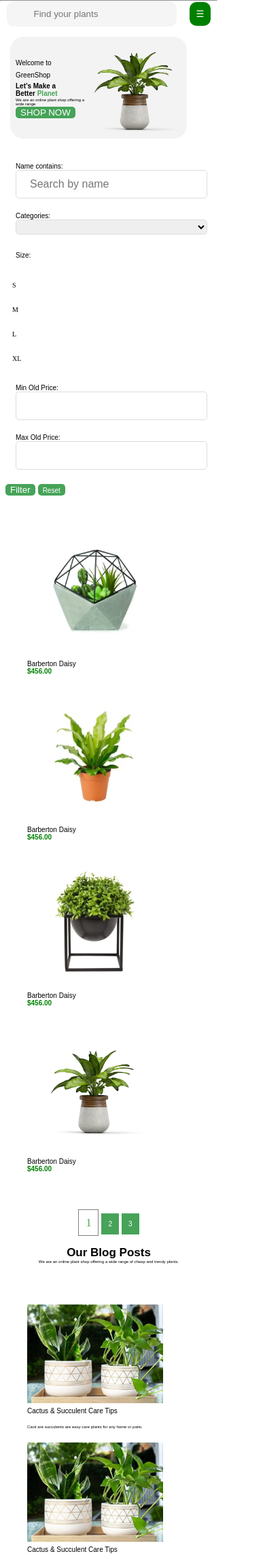
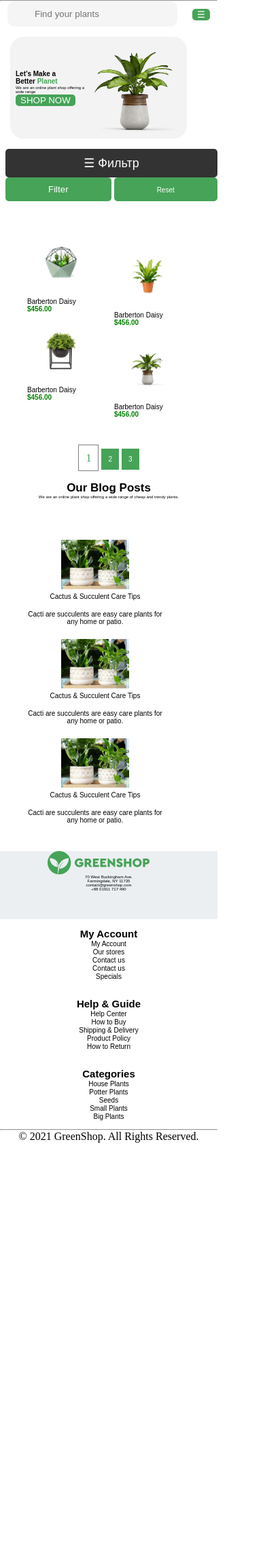
Before and after one commit to alfi7773/plants, a Django app: page / in a window 390 px wide. Shown: the top 2289 px of the page at 68% size. After the commit the page ends 1681 px from the top, so only its background shows below. Run offline with Django 5.2, Linux system fonts and the light colour scheme; data comes from the database, SQL or seed files in the repository; both versions use the stored data as it was after the commit; parts of the project's set-up code (start-up, migrations or seed data) failed here and were passed over.

Commit message:
media| 2

```diff
--- a/plant/urls.py
+++ b/plant/urls.py
@@ -8,5 +8,6 @@ urlpatterns = [
     path('cart/', views.CartView.as_view(), name='cart'),
     path('add_to_cart/', views.AddToCartView.as_view(), name='add_to_cart'),
     path('remove_from_cart/', views.RemoveFromCartView.as_view(), name='remove_from_cart'),
+    path('catologue/', views.Catologue.as_view(), name='catologue'),
     path('', views.HomePageView.as_view(), name='home'),
 ]
--- a/plant/views.py
+++ b/plant/views.py
@@ -29,6 +29,23 @@ class HomePageView(ListView):
         context['form'] = CustomUserCreationForm
         context['filter'] = self.plantfilter
         return context
+
+class Catologue(ListView):
+    template_name = 'catologue.html'
+    context_object_name = 'plants'
+    paginate_by = 4
+
+    def get_queryset(self):
+        plants = Plant.objects.all()
+        self.plantfilter = PlantFilter(self.request.GET, queryset=plants)
+        return self.plantfilter.qs
+
+    def get_context_data(self, **kwargs):
+        context = super().get_context_data(**kwargs)
+        context['categories'] = Category.objects.all()
+        context['filter'] = self.plantfilter
+        return context
+
 
 class CartView(View):
     def get(self, request, *args, **kwargs):
--- a/static/static_dirs/css/main.css
+++ b/static/static_dirs/css/main.css
@@ -18,7 +18,7 @@ hr {
     font-size: 10px;
 }
 
-.marg-left-20  {
+.marg-left-20 {
     margin-left: 70px;
 }
 
@@ -27,9 +27,30 @@ hr {
     margin: 0 auto;
 }
 
+.containers {
+    width: 1300px;
+    margin: 0 auto;
+}
 
 .pad-20 {
     padding: 20px;
+}
+
+.burger-btn {
+    display: none;
+    background: #333;
+    color: #fff;
+    border: none;
+    padding: 10px 15px;
+    font-size: 18px;
+    cursor: pointer;
+}
+
+
+
+
+.filter-menu {
+    display: none;
 }
 
 .col-display {
@@ -247,12 +268,19 @@ button {
     border: solid 0;
 }
 
+.formss {
+    /*border: none;*/
+    padding: 10px;
+    border: solid 0;
+}
 
 
-.forms input, select {
+
+.forms input,
+select {
     /* max-width: 500px; */
     width: 100%;
-    margin: 5px ;
+    margin: 5px;
     padding: 10px;
     border: 1px solid #ddd;
     border-radius: 5px;
@@ -262,6 +290,22 @@ button {
     /* padding: 10px; */
     /* border: none; */
 }
+
+.formss input,
+select {
+    /* max-width: 500px; */
+    width: 100%;
+    margin: 5px;
+    padding: 10px;
+    border: 1px solid #ddd;
+    border-radius: 5px;
+    font-size: 16px;
+    outline: none;
+    transition: border-color 0.3s;
+    /* padding: 10px; */
+    /* border: none; */
+}
+
 
 .green {
     color: green;
@@ -422,7 +466,8 @@ button {
     top: -20px;
     width: 100%;
     height: 100%;
-    background-color: rgba(0, 0, 0, 0.4); /* полупрозрачный фон */
+    background-color: rgba(0, 0, 0, 0.4);
+    /* полупрозрачный фон */
 }
 
 /* Контент модального окна */
--- a/static/static_dirs/css/meda.css
+++ b/static/static_dirs/css/meda.css
@@ -33,11 +33,26 @@
         width: 100%;
     }
 
+    .display-plant {
+
+    }
+
 
     .menu {
         display: none;
         position: absolute;
         top: 50px;
+        right: 10px;
+        background: white;
+        padding: 10px;
+        border-radius: 5px;
+        box-shadow: 0 4px 6px rgba(0, 0, 0, 0.1);
+    }
+
+    .menu1 {
+        display: none;
+        position: absolute;
+        top: 500px;
         right: 10px;
         background: white;
         padding: 10px;
@@ -56,7 +71,14 @@
         color: black;
     }
 
-    .menu-button {
+    .menu1 div {
+        display: block;
+        padding: 10px;
+        /* text-decoration: none; */
+        color: black;
+    }
+
+    .menu1-button {
         background: green;
         color: white;
         border: none;
@@ -64,6 +86,33 @@
         border-radius: 10px;
         cursor: pointer;
     }
+
+    img {
+        max-width: 100px;
+    }
+
+    .card-plant {
+        display: grid;
+        grid-template-columns: repeat(2, 1fr); /* Две колонки */
+        gap: 16px; /* Отступы между карточками */
+    }
+
+    .card-plant a:nth-child(1) {
+        transform: translateY(0); /* Первая карточка на месте */
+    }
+
+    .card-plant a:nth-child(2) {
+        transform: translateY(20px); /* Вторая чуть ниже */
+    }
+
+    .card-plant a:nth-child(3) {
+        transform: translateY(-10px); /* Третья чуть выше */
+    }
+
+    .card-plant a:nth-child(4) {
+        transform: translateY(15px); /* Четвертая ниже */
+    }
+
 
     .first-block {
         background-color: rgb(243, 243, 243);
@@ -103,6 +152,10 @@
     .card-plant p {
         font-size: 10px;
     }
+
+    /* .card-plant {
+        grid-template-columns: repeat(1, 1fr);
+    } */
 
     h1 {
         font-size: 17px;
@@ -210,22 +263,56 @@
         cursor: pointer;
     }
 
-    .forms p {
+    .forms {
+        display: none;
+    }
+
+    .formss p {
         padding: 10px 5px;
     }
 
-    .forms input, select {
+    .formss input, select {
         height: 0;
         margin: 0;
     }
 
-    .forms label {
+    .formss label {
         font-size: 10px;
     }
 
     .display-plant {
         flex-wrap: nowrap;
-        grid-template-columns: repeat(1, 1fr);
+        /* grid-template-columns: repeat(1, 1fr); */
+    }
+
+    .burger-btn {
+        display: block;
+    }
+
+    .filter-menu {
+        display: none;
+    }
+
+    .filter-menu.active {
+        display: block;
+    }
+
+    .mi button{
+        padding: 10px 63px;
+    }
+
+    .login {
+        display: none;
+    }
+
+    .first-block h3 {
+        display: none;
+    }
+
+    .cent {
+        /* display: flex; */
+        /* justify-content: center; */
+        padding-left: 50px;
     }
 
     /* .display {
@@ -254,6 +341,11 @@
 
     .paginations {
         text-align: center;
+    }
+
+
+    .none {
+        display: none;
     }
 
     /*
--- a/static/static_dirs/js/script.js
+++ b/static/static_dirs/js/script.js
@@ -2,6 +2,23 @@ document.getElementById("menu-toggle").addEventListener("click", function () {
   var menu = document.getElementById("menu");
   menu.style.display = (menu.style.display === "block") ? "none" : "block";
 });
+
+
+function toggleFilter() {
+  document.querySelector(".filter-menu").classList.toggle("active");
+}
+
+// Получаем элементы кнопки и меню
+const menuToggleButton = document.getElementById('menu-toggle');
+const menu = document.getElementById('menu');
+
+// Добавляем обработчик события для кнопки
+menuToggleButton.addEventListener('click', () => {
+  // Переключаем класс 'active', чтобы показать или скрыть меню
+  menu.classList.toggle('active');
+});
+
+
 const modal = document.getElementById('modal');
 const openModalBtn = document.getElementById('openModalBtn');
 const closeBtn = document.getElementsByClassName('close-btn')[0];
--- a/templates/companents/navbar.html
+++ b/templates/companents/navbar.html
@@ -15,6 +15,12 @@
       </li>
       <li>
         <a href="">Blogs</a>
+      </li>
+      <li>
+        <a href="{% url "catologue" %}">Catologue</a>
+      </li>
+      <li>
+      <a href="{% url "cart" %}">Basket</a>
       </li>
     </ul>
   </div>
@@ -96,10 +102,13 @@
       <button id="menu-toggle" class="menu-button">☰</button>
     </div>
       <div id="menu" class="menu">
-        <a href="#">Home</a>
+        <a href="/">Home</a>
         <a href="#">Shop</a>
         <a href="#">About</a>
         <a href="#">Contact</a>
+      <a href="{% url "cart" %}">Basket</a>
+
+        <a href="{% url "catologue" %}">Catologue</a>
       {% if user.is_authenticated %}
       {% comment %} <a href="{% url 'logout' %}">Logout</a> {% endcomment %}
       <form action="{% url 'logout' %}" method="post" style="display:inline;">
@@ -109,8 +118,8 @@
       <h4>{{ user }}</h4>
       <a href="{% url 'work' %}">Workspace</a>
       {% else %}
-      <a href="{% url 'login' %}"><div class="login"></div></a>
-      <button id="openModalBtn">Register</button>
+      <a href="{% url 'login' %}"><button>Login</button></a>
+      <a href="{% url "signup" %}"><button id="openModalBtn">Register</button></a>
 
       <div id="modal" class="modal">
         <div class="modal-content">
--- a/templates/landing.html
+++ b/templates/landing.html
@@ -10,10 +10,12 @@
           <br />Better <span>Planet</span>
         </h1>
         <p>
-          We are an online plant shop offering a wide range <span>of cheap and trendy plants. Use
-          <br />our plants to create an unique Urban Jungle. Order your favorite plants!</span>
+          We are an online plant shop offering a wide range <span>
+            of cheap and trendy plants. Use
+            <br />our plants to create an unique Urban Jungle. Order your favorite plants!
+          </span>
         </p>
-        <a href=""><button>SHOP NOW</button></a>
+        <a href="{% url "catologue" %}"><button>SHOP NOW</button></a>
       </div>
       <div class="display-gap">
         <div class="min-plant"></div>
@@ -21,8 +23,31 @@
       </div>
     </div>
   </section>
-  <div class="display2 container pad-20">
+
+  <div class="col-display container none-main">
+    <button class="burger-btn" onclick="toggleFilter()">☰ Фильтр</button>
+    <div class="filter-menu">
+        <form method="get">
+            <div class="for-id">
+                <div class="formss">
+                    <div class="for-label">
+                        {{ filter.form.as_p }}
+                    </div>
+                </div>
+            </div>
+            <button type="submit" class="btn">Filter</button>
+            <button type="reset" class="btn">
+                <a class="white" href="/">Reset</a>
+            </button>
+        </form>
+    </div>
+</div>
+  <div class="display2 containers mi pad-20">
+
     {% include 'companents/filter.html' %}
+
+
+
     {% comment %} <div class="fixed"></div> {% endcomment %}
 
     <div class="card-plant display-plant media-container">
@@ -36,6 +61,27 @@
         </a>
       {% endfor %}
     </div>
+
+
+{% comment %}
+    <div class="plant-card">
+      <img src="plant1.jpg" alt="Barberton Daisy">
+      <p>Barberton Daisy</p>
+      <p>$119.00</p>
+  </div>
+  <div class="plant-card">
+      <img src="plant2.jpg" alt="Angel Wing Begonia">
+      <p>Angel Wing Begonia</p>
+      <p>$169.00</p>
+  </div>
+  <div class="plant-card">
+      <img src="plant3.jpg" alt="Discounted Plant">
+      <p>13% OFF</p>
+  </div>
+  <div class="plant-card">
+      <img src="plant4.jpg" alt="Another Plant">
+  </div> {% endcomment %}
+
   </div>
   <div class="paginations">
     {% include 'companents/pagination.html' %}
@@ -46,7 +92,7 @@
       <h1>Our Blog Posts</h1>
       <p>We are an online plant shop offering a wide range of cheap and trendy plants.</p>
     </center>
-    <div class="display3 media-container pad-top-20">
+    <div class="display3 text-center media-container pad-top-20">
       {% for blog in blogs|slice:':3' %}
         <a href="{% url 'detail_blog' blog.id %}">
           <div class="pad-top-20 blog">
@@ -60,9 +106,8 @@
   </div>
 
   <center>
-
     <section class="pad-20 container hovers">
-      <div class="display4 ">
+      <div class="display4">
         <div>
           <div class="block-1"></div>
           <h3>Garden Care</h3>
```
Also changed, not shown: templates/catologue.html (added, +64 -0 lines), db.sqlite3. Lines whose indentation alone changed are shown as unchanged.
